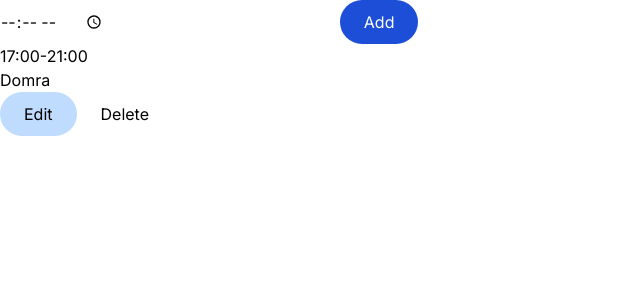
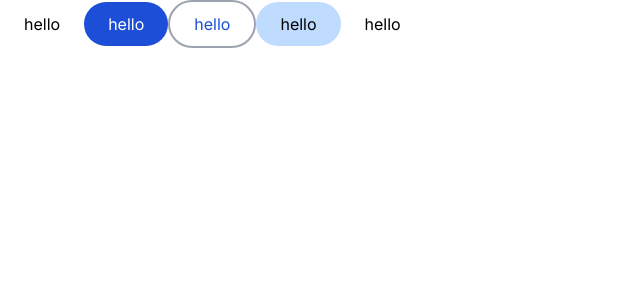
Before and after one commit to sinskiy/strou, a Next.js app: page / in a window 1280 px wide. Shown: the top 300 px of the page, without its empty margins (0-640 px from the left). Built offline with nearby package versions, Linux system fonts and the light colour scheme.

Commit message:
add outlined button

```diff
--- a/app/globals.css
+++ b/app/globals.css
@@ -1,53 +1,52 @@
 @tailwind base;
 @tailwind components;
 @tailwind utilities;
-
-@layer utilities {
-  --outline: theme(colors.gray.200);
-}
 
 @layer components {
   button {
     @apply px-6 py-2.5 rounded-full relative;
     --filled: theme(colors.blue.700);
     --tonal: theme(colors.blue.200);
+    --outline: theme(colors.gray.400);
   }
 
-  button.filled {
+  .filled {
     @apply bg-[--filled] text-white transition-[filter];
   }
-  button.filled:hover {
+  .filled:hover {
     @apply drop-shadow-md brightness-110;
   }
-  button.filled:active {
+  .filled:active {
     @apply drop-shadow-none brightness-125;
   }
 
-  button.tonal {
+  .tonal {
     @apply bg-[--tonal] text-black transition-[filter];
   }
-  button.tonal:hover {
+  .tonal:hover {
     @apply drop-shadow-md brightness-95;
   }
-  button.tonal:active {
+  .tonal:active {
     @apply drop-shadow-none brightness-90;
   }
 
-  button.outlined {
-    @apply border-2 transition-[transform,background-color];
+  .outlined {
+    @apply border-2 border-[--outline] text-[--filled] transition-[background-color,filter];
   }
-  button.outlined:hover,
-  button.outlined:active {
+  .outlined:hover {
     @apply bg-[--tonal];
   }
+  .outlined:active {
+    @apply brightness-90;
+  }
 
-  button.text::before {
-    @apply content-[""] absolute opacity-0 scale-0 bottom-0 left-0 right-0 top-0 bg-black/50 rounded-full transition-[transform,opacity];
+  .text::before {
+    @apply content-[""] absolute opacity-0 scale-0 bottom-0 left-0 right-0 top-0 bg-black/50 rounded-full transition-[transform,opacity] duration-200;
   }
-  button.text:hover::before {
+  .text:hover::before {
     @apply scale-100 opacity-5;
   }
-  button.text:active::before {
+  .text:active::before {
     @apply opacity-10;
   }
 }
--- a/app/page.tsx
+++ b/app/page.tsx
@@ -1,19 +1,12 @@
 export default function Home() {
   return (
     <main>
-      <div>
-        <input type="time" name="time" id="time" />
-        <input type="text" name="title" id="title" />
-        <button className="filled">Add</button>
-      </div>
-      <div data-active>
-        <p>
-          <time dateTime="">17:00</time>-<time dateTime="21:00">21:00</time>
-        </p>
-        <p>Domra</p>
-        <button className="tonal">Edit</button>
-        <button className="text">Delete</button>
-      </div>
+      <button>hello</button>
+      <button className="filled">hello</button>
+      <button className="outlined">hello</button>
+      <button className="tonal">hello</button>
+      <button className="text">hello</button>
+      <button></button>
     </main>
   );
 }
```
